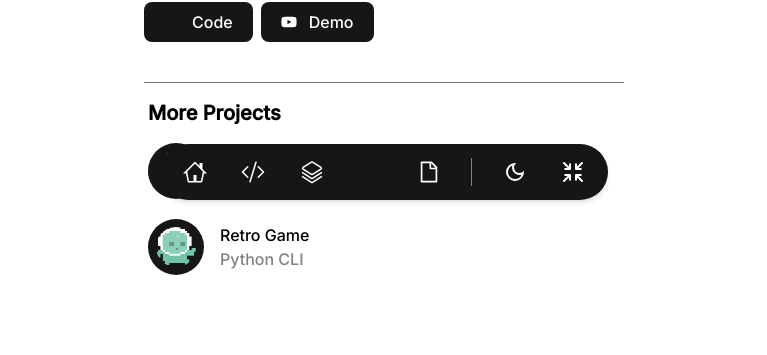
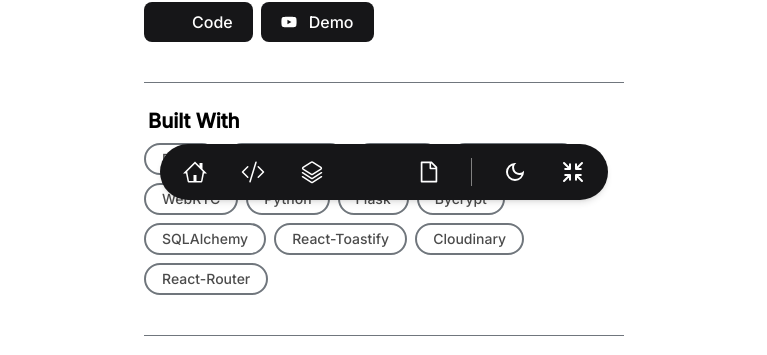
Before and after one commit to Trizee/BetterPersonalWebsite, a React (Vite) app: page /projects/codehesive in a window 1280 px wide. Shown: the part 588-943 px from the top of the page, without its empty margins (256-1023 px from the left). Built offline with nearby package versions, Linux system fonts and the light colour scheme; some icons are missing.

Commit message:
added pictures and made tags for individual projects

```diff
--- a/src/Components/Projects/CodehesiveProduct.jsx
+++ b/src/Components/Projects/CodehesiveProduct.jsx
@@ -6,8 +6,8 @@ import Carousel from "./Caro";
 import { IoChevronForward } from "react-icons/io5";
 
 import ProjectLinks from "./ProjectLinks";
+import ProjectStack from "./ProjectStack";
 
-import code from "../Home/codehesive.svg"
 import game from "../Home/game.svg"
 import jump from "../Home/jump.png"
 
@@ -22,6 +22,21 @@ export default function CodePage(){
         "https://wallpaperaccess.com/full/809523.jpg",
         "https://getwallpapers.com/wallpaper/full/5/c/0/606489.jpg",
       ];
+
+    let stack = [
+        "React",
+        "TailwindCSS",
+        "DaisyUI",
+        "MonacoEditor",
+        "WebRTC",
+        "Python",
+        "Flask",
+        "Bycrypt",
+        "SQLAlchemy",
+        "React-Toastify",
+        "Cloudinary",
+        "React-Router"
+    ]
 
 
     return(
@@ -60,7 +75,7 @@ export default function CodePage(){
                     <p className="w-full h-[1px] bg-lightGray mt-10 mb-2 opacity-70"></p>
 
 
-
+                    <ProjectStack stack={stack}/>
                     <p className="text-xl ml-1 py-2 font-semibold">More Projects</p>
                     <div className="w-full h-[4.5rem] rounded-lg hover:bg-lightGray transition-all duration-300 cursor-pointer mb-1 flex items-center gap-4 group"
                     onClick={()=>nav('/projects/ecommerce')}
--- a/src/Components/Projects/EcomProejct.jsx
+++ b/src/Components/Projects/EcomProejct.jsx
@@ -2,16 +2,25 @@ import { motion } from "framer-motion"
 import { useNavigate } from "react-router-dom"
 import { IoChevronBack } from "react-icons/io5";
 import ProjectLinks from "./ProjectLinks";
+import ProjectStack from "./ProjectStack";
 
 import { IoChevronForward } from "react-icons/io5";
 
 import code from "../Home/codehesive.svg"
-import game from "../Home/game.svg"
 import jump from "../Home/jump.png"
 
 export default function EcomPage(){
 
     let nav = useNavigate()
+
+    let stack = [
+        "React",
+        "BootStrapCSS",
+        "MaterialUI",
+        "JSON",
+        "React-Router",
+        "Vite"
+    ]
 
     return(
         <>
@@ -52,7 +61,7 @@ export default function EcomPage(){
                     <ProjectLinks git={"https://github.com/Trizee/phase-2-project"} you={'https://www.youtube.com/watch?v=tneO4KbpzTM'}/>
                     <p className="w-full h-[1px] bg-lightGray mt-10 mb-2"></p>
 
-
+                    <ProjectStack stack={stack}/>
                     <p className="text-xl ml-1 py-2 font-semibold">More Projects</p>
                     <div className="w-full h-[4.5rem] rounded-lg hover:bg-lightGray transition-all duration-300 cursor-pointer mb-1 flex items-center gap-4 group"
                     onClick={()=>nav('/projects/ecommerce')}
--- a/src/Components/Projects/GameProduct.jsx
+++ b/src/Components/Projects/GameProduct.jsx
@@ -2,17 +2,26 @@ import { motion } from "framer-motion"
 import { useNavigate } from "react-router-dom"
 import { IoChevronBack } from "react-icons/io5";
 import ProjectLinks from "./ProjectLinks";
+import ProjectStack from "./ProjectStack";
 
 import { IoChevronForward } from "react-icons/io5";
 
 import code from "../Home/codehesive.svg"
 import game from "../Home/game.svg"
-import jump from "../Home/jump.png"
+
 
 export default function GamePage(){
 
     let nav = useNavigate()
 
+    let stack = [
+        "Python",
+        "VScode",
+        "Inquirer",
+        "Pygame",
+        "SQL",
+        "SQLlite"
+    ]
 
     return(
         <>
@@ -54,6 +63,7 @@ export default function GamePage(){
 
                     <p className="w-full h-[1px] bg-lightGray mt-10 mb-2"></p>
 
+                    <ProjectStack stack={stack}/>
                     <p className="text-xl ml-1 py-2 font-semibold">More Projects</p>
                     <div className="w-full h-[4.5rem] rounded-lg hover:bg-lightGray transition-all duration-300 cursor-pointer mb-1 flex items-center gap-4 group"
                     onClick={()=>nav('/projects/codehesive')}
--- /dev/null
+++ b/src/Components/Projects/ProjectStack.jsx
@@ -0,0 +1,13 @@
+
+
+export default function ProjectStack({stack}){
+    return(
+        <>
+        <p className="text-xl ml-1 py-2 font-semibold pt-4">Built With</p>
+        <div className="flex flex-wrap gap-2">
+            {stack.map((s)=><p className="text-sm px-4 flex items-center justify-center py-1 rounded-full border-2 border-lightGray opacity-70">{s}</p>)}
+        </div>
+        <p className="w-full h-[1px] bg-lightGray mt-10 mb-2 opacity-70"></p>
+        </>
+    )
+}
```
